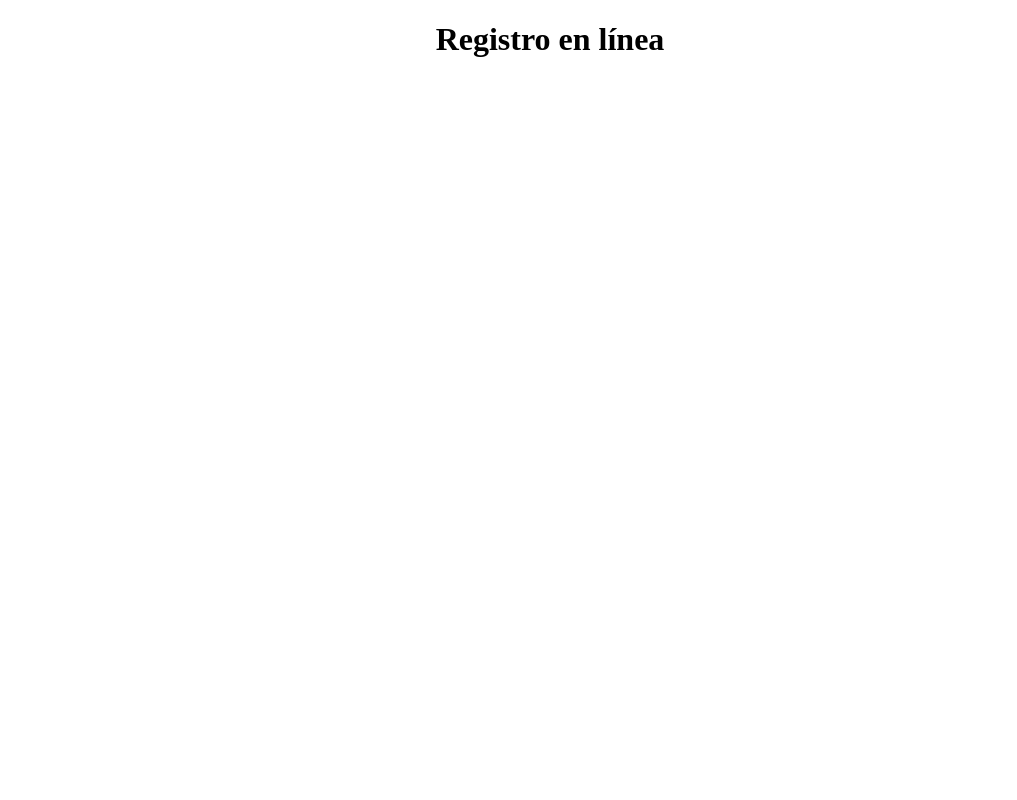
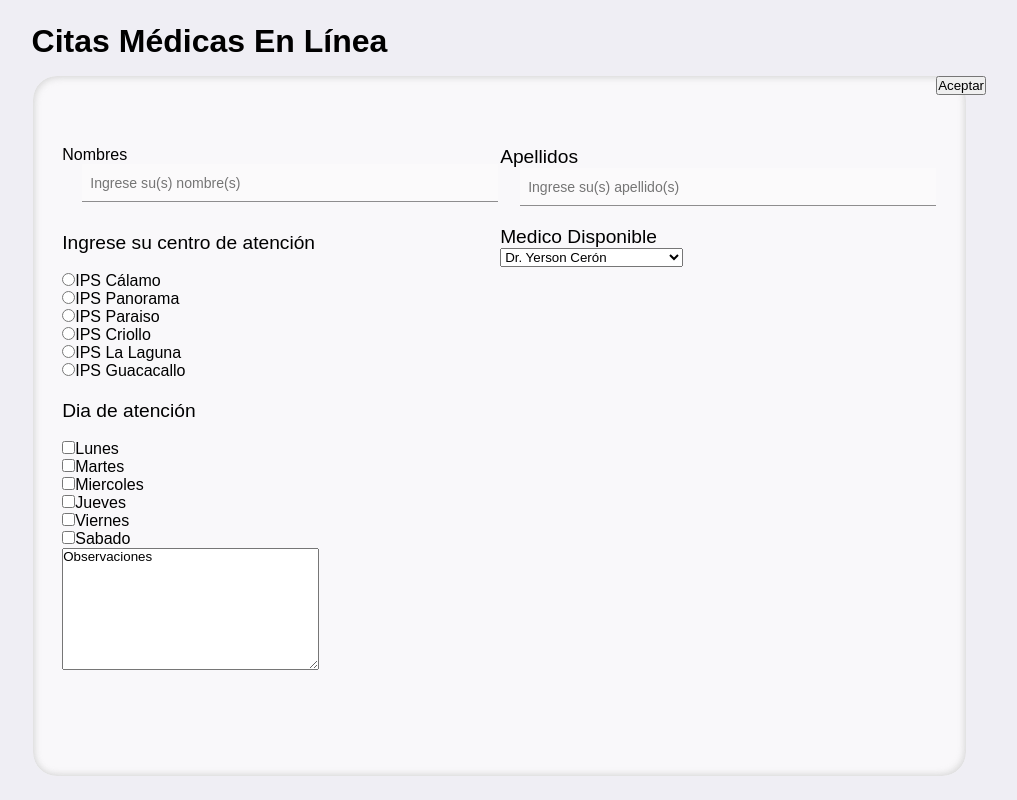
Before and after one commit to JDavid80/mi-portafolio, a plain HTML site: page formulario.html in a window 1280 px wide. Shown: the whole page, without its empty margins (90-1107 px from the left). Drawn offline with Linux system fonts and the light colour scheme.

Commit message:
formulario

```diff
--- a/css/formulario.css
+++ b/css/formulario.css
@@ -1,3 +1,85 @@
+* {
+    margin: 0;
+    padding: 0;
+    font-family: sans-serif;
+}
 h1 {
-    text-align: center;
+    text-align: left;
+    margin-bottom: 15px;
+    font-family: sans-serif;
 }
+.main-content {
+    background: rgb(239, 238, 244);
+    width: 100%;
+    height: 100vh;
+    display: flex;
+    justify-content: center;
+    align-items: center;
+}
+.form-title {
+    width: 90%;
+    display: flex;
+    justify-content: center;
+    align-items: center;
+    flex-direction: column;
+}
+.form-box {
+    width: 90%;
+}
+.form-registro {
+    width: 90%;
+    height: 700px;
+    border: 1px solid rgb(239, 238, 244);
+    background-color: rgb(252,252,252,.8);
+    border-radius: 25px;
+    box-shadow: 2px 2px 6px rgb(210, 210, 210,.7) inset, -2px -2px 6px rgb(210, 210, 210,.7) inset;
+    display: flex;
+    justify-content: center;
+    align-items: flex-start;
+    flex-direction: row;
+}
+input[type="text"] {
+    border: none;
+    border-bottom: 1px solid rgb(96,96,96,.7);
+    font-size: 1.1em;
+    padding: 8px;
+    width: 400px;
+    background-color: rgb(252,252,252,.8);
+    margin-left: 20px;
+}
+input[type="text"]:focus {
+    outline: none;
+}
+/* .left-box {
+    background-color: red;
+}
+.right-box {
+    background-color: blue;
+} */
+.left-box, .right-box {
+    width: 48%;
+    display: inline-block;
+    margin-top: 50px;
+    margin-left: 20px;
+}
+.inset-left-box {
+    padding-left: 30px;
+    display: block;
+}
+.inset-right-box {
+    margin-top: 0;
+}
+label {
+    font-size: 1.2em;
+}
+::placeholder {
+    font-size: .8em;
+}
+.style-ips {
+    display: block;
+    padding-top: 30px;
+}
+.style-lbl {
+    display: block;
+    margin-top: 20px;
+}
--- a/formulario.html
+++ b/formulario.html
@@ -8,6 +8,51 @@
     <link rel="stylesheet" href="css/formulario.css">
 </head>
 <body>
-    <h1>Registro en línea</h1>
+    <div class="main-content">
+        <div class="form-title">
+            <div class="form-box">
+                <h1>Citas Médicas En Línea</h1>
+                <form class="form-registro">
+                    <div class="left-box">
+                        <div class="inset-left-box">
+                            <labe class="style-lbl">Nombres</label>
+                            <input type="text" placeholder="Ingrese su(s) nombre(s)"><br>
+                            <label class="style-ips">Ingrese su centro de atención</label><br>
+                            <input type="radio" name="ips" value="Cálamo">IPS Cálamo<br>
+                            <input type="radio" name="ips" value="Cálamo">IPS Panorama<br>
+                            <input type="radio" name="ips" value="Cálamo">IPS Paraiso<br>
+                            <input type="radio" name="ips" value="Cálamo">IPS Criollo<br>
+                            <input type="radio" name="ips" value="Cálamo">IPS La Laguna<br>
+                            <input type="radio" name="ips" value="Cálamo">IPS Guacacallo<br>
+                            <label class="style-lbl dia-atencion">Dia de atención</label><br>
+                            <input type="checkbox" name="dia">Lunes<br>
+                            <input type="checkbox" name="dia">Martes<br>
+                            <input type="checkbox" name="dia">Miercoles<br>
+                            <input type="checkbox" name="dia">Jueves<br>
+                            <input type="checkbox" name="dia">Viernes<br>
+                            <input type="checkbox" name="dia">Sabado<br>
+                            <textarea name="" id="" cols="30" rows="8">Observaciones</textarea>
+                        </div>
+                    </div>
+                    <div class="right-box">
+                        <div class="inset-right-box">
+                            <label class="style-lbl">Apellidos</label>
+                            <input type="text" placeholder="Ingrese su(s) apellido(s)">
+                            <label class="style-lbl medico">Medico Disponible</label>
+                            <select name="medico-cita">
+                                <option value="Yerson">Dr. Yerson Cerón</option>
+                                <option value="Yerson">Dra. Yasledy Vargas</option>
+                                <option value="Yerson">Dr. Audonías Penagos</option>
+                                <option value="Yerson">Dr. Johan Sebastián Torres</option>
+                                <option value="Yerson">Dr. Sebastián Pinzón</option>
+                                <option value="Yerson">Dr. Juan Felipe Imbachí</option>
+                            </select><br>
+                        </div>
+                    </div>
+                    <input type="button" value="Aceptar">
+                </form>
+            </div>
+        </div>
+    </div>
 </body>
 </html>
```
Also changed, not shown: index.html (+1 -2 lines).
